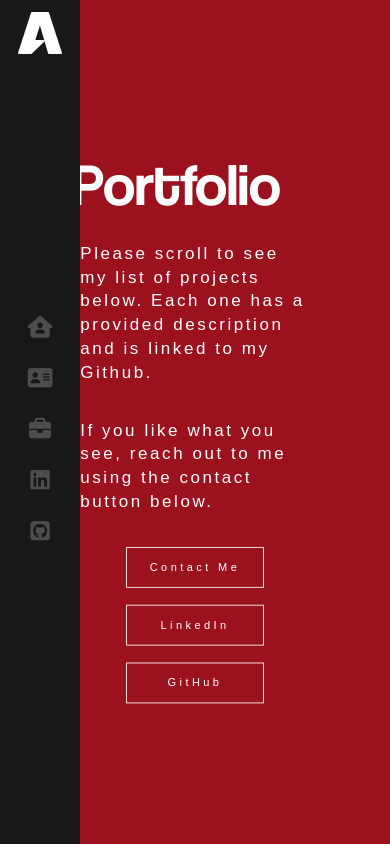
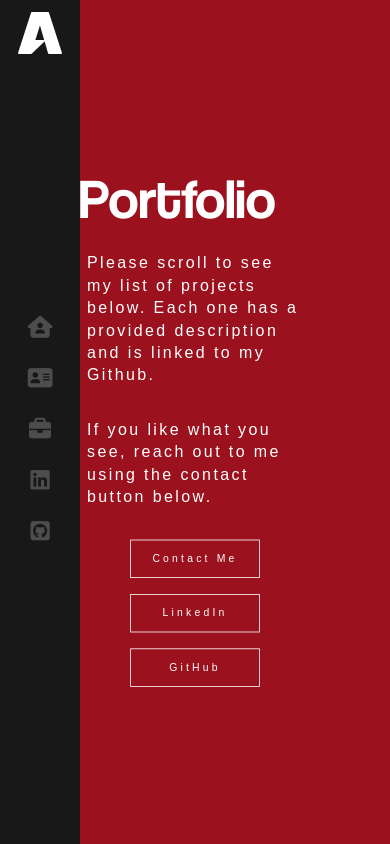
Before and after one commit to ag2332/Portfolio, a React (Create React App) app: page /portfolio in a window 390 px wide. Shown: the top 844 px of the page. Built offline with nearby package versions, Linux system fonts and the light colour scheme.

Commit message:
scale adjustment to 0.8

```diff
--- a/src/App.scss
+++ b/src/App.scss
@@ -293,7 +293,7 @@ h2 {
   .container,
   .portfolio-page {
 
-    transform: scale(0.85);
+    transform: scale(0.8);
   }
 
 }
```
